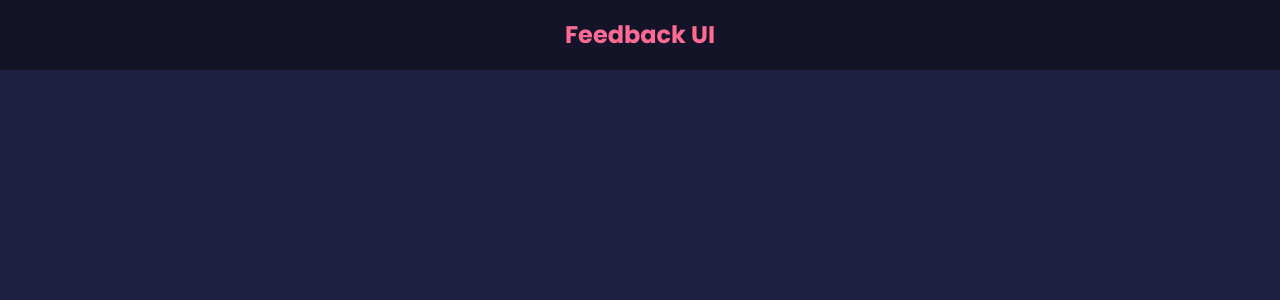
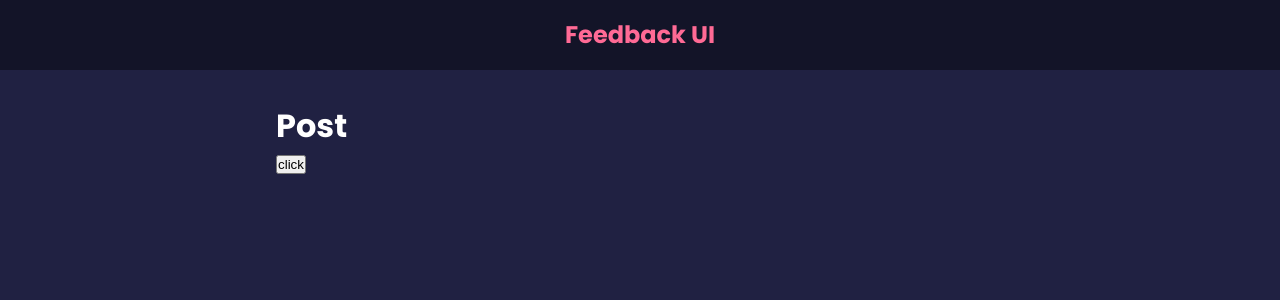
Before and after one commit to joepasss/react_study, a React (Create React App) app in the folder feedback-app/: page /post in a window 1280 px wide. Before the commit this address had no page. Shown: the top 300 px of the page. Built offline with nearby package versions, Linux system fonts and the light colour scheme.

Commit message:
Navigate NestedRoutes

```diff
--- a/feedback-app/src/App.js
+++ b/feedback-app/src/App.js
@@ -48,7 +48,7 @@
             }
           />
           <Route path='/about' element={<AboutPage />} />
-          <Route path='/post/:id/:name' element={<Post />} />
+          <Route path='/post/*' element={<Post />} />
         </Routes>
       </div>
     </BrowserRouter>
--- a/feedback-app/src/components/Post.jsx
+++ b/feedback-app/src/components/Post.jsx
@@ -1,12 +1,26 @@
-import { useParams } from 'react-router-dom';
+import { Navigate, useNavigate, Routes, Route } from 'react-router-dom';
 
 function Post() {
-  const params = useParams();
+  const status = 200;
+
+  const navigate = useNavigate();
+
+  const onClick = () => {
+    console.log('Hello');
+    navigate('/about');
+  };
+
+  if (status === 404) {
+    return <Navigate to='/notfound' />;
+  }
 
   return (
     <div>
-      <h1>Post {params.id}</h1>
-      <p>Name {params.name}</p>
+      <h1>Post</h1>
+      <button onClick={onClick}>click</button>
+      <Routes>
+        <Route path='/show' element={<h1>Hello</h1>} />
+      </Routes>
     </div>
   );
 }
```
